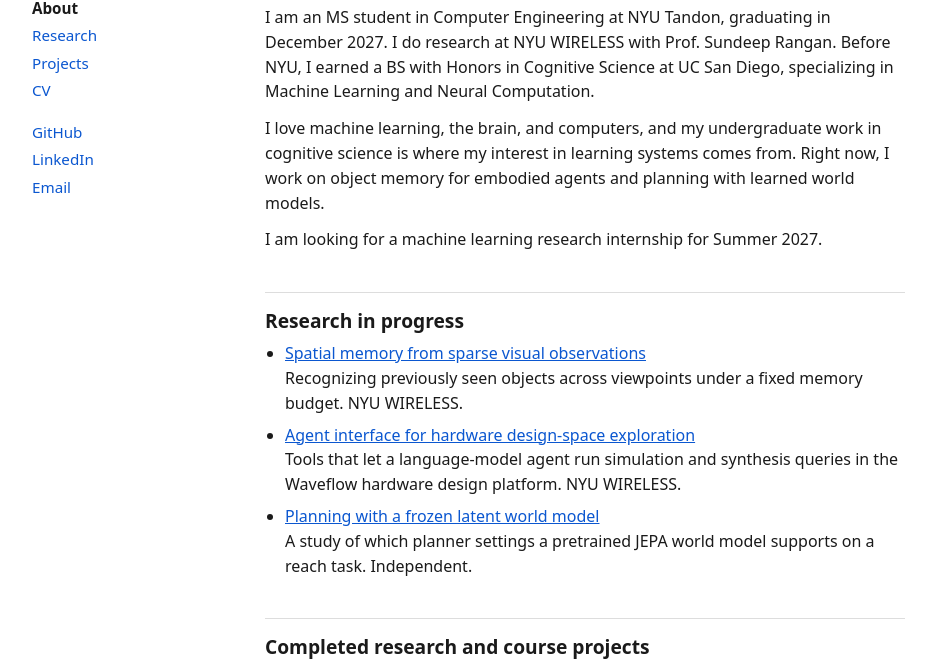
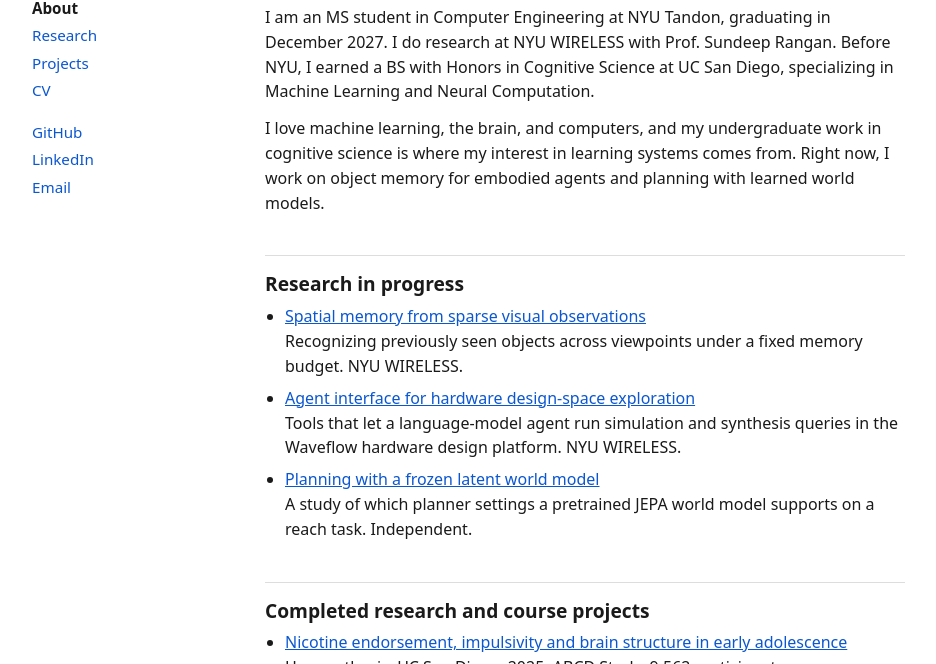
Before and after one commit to ashesh8500/ashesh8500.github.io, a plain HTML site: page index.html in a window 1280 px wide. Shown: the part 81-745 px from the top of the page, without its empty margins (152-1088 px from the left). Drawn offline with Linux system fonts and the light colour scheme.

Commit message:
Remove internship line from About

```diff
--- a/index.html
+++ b/index.html
@@ -30,8 +30,6 @@
 
 <p>I love machine learning, the brain, and computers, and my undergraduate work in cognitive science is where my interest in learning systems comes from. Right now, I work on object memory for embodied agents and planning with learned world models.</p>
 
-<p>I am looking for a machine learning research internship for Summer 2027.</p>
-
 <h2>Research in progress</h2>
 <ul>
   <li><a href="/research.html#spatial-memory">Spatial memory from sparse visual observations</a><br>Recognizing previously seen objects across viewpoints under a fixed memory budget. NYU WIRELESS.</li>
```
